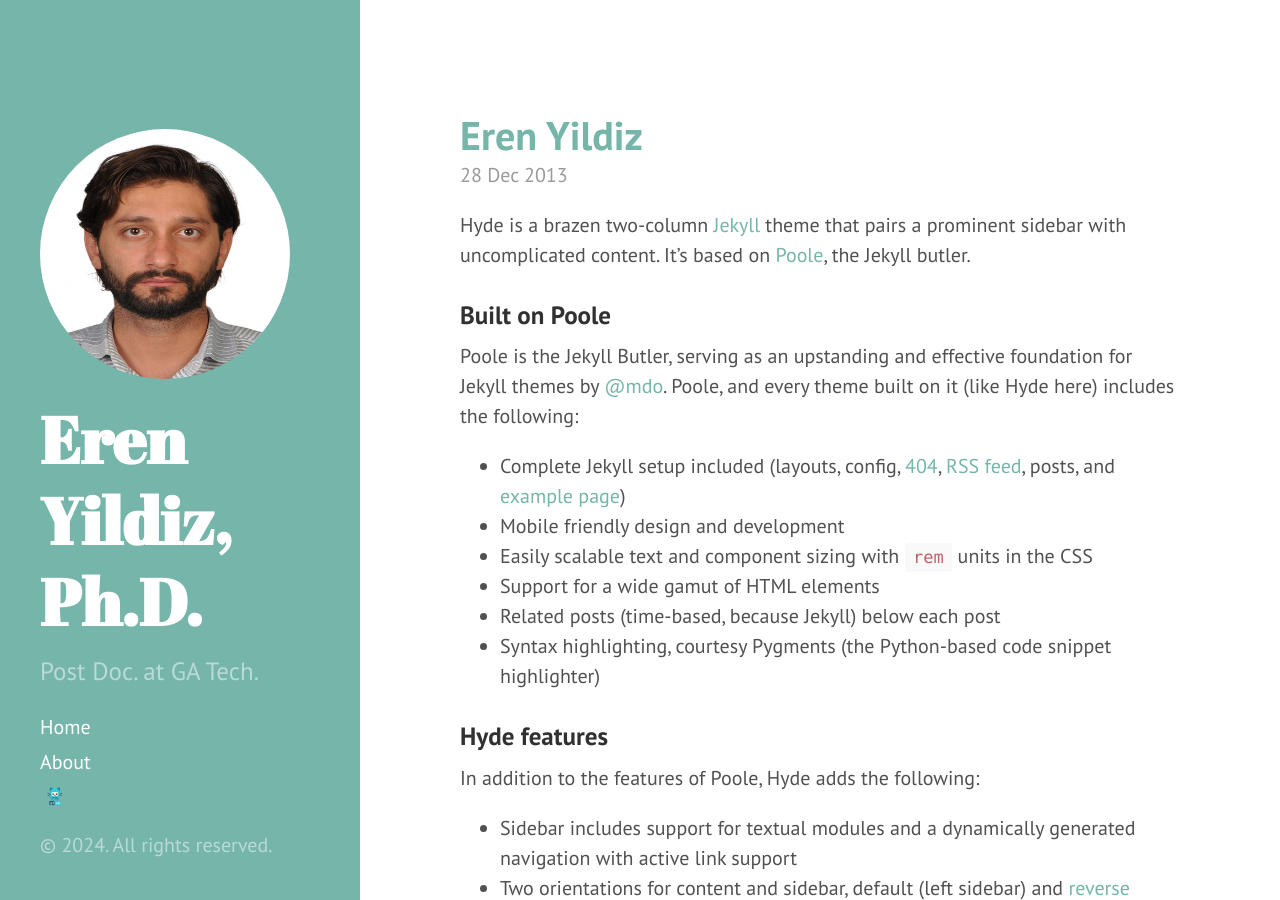
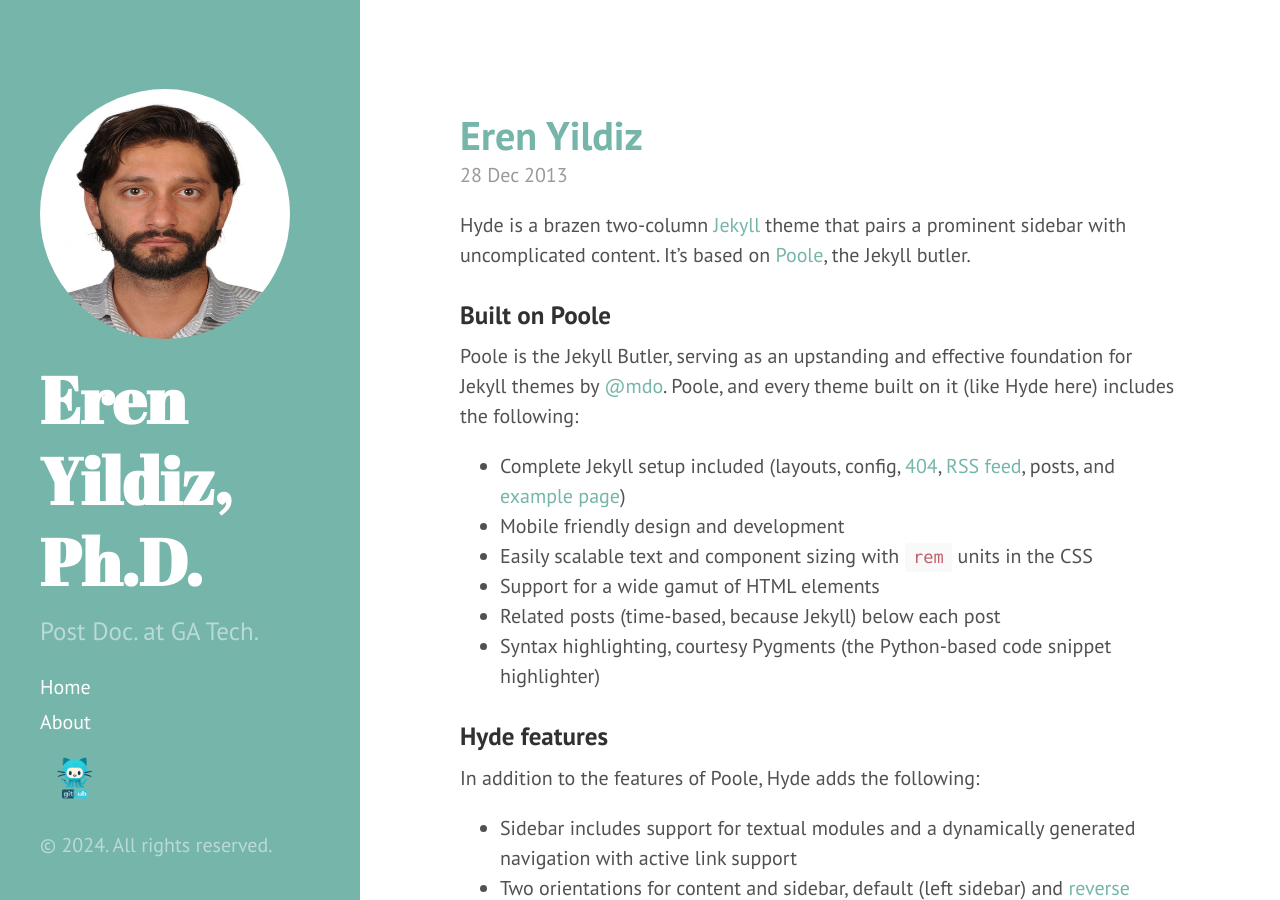
Before and after one commit to erenyildiz33/erenyildiz33.github.io, a Jekyll site: the page built from index.html, in a window 1280 px wide and 900 px high. Built offline with Jekyll 4.4.1, drawn with Linux system fonts in a browser that asks for light colours; the list of posts is cut into pages by our own code.

Commit message:
first Test

```diff
--- a/_includes/sidebar.html
+++ b/_includes/sidebar.html
@@ -28,7 +28,7 @@
       {% endfor %}
 
       <a class="sidebar-nav-item" href="https://github.com/erenyildiz33">
-        <img src="{{ site.baseurl }}/assets/images/github-logo.webp" alt="GitHub" style="width:30px;height:30px;"/>
+        <img src="{{ site.baseurl }}/assets/images/github-logo.webp" alt="GitHub" style="width:70px;height:70px;"/>
       </a>
 
 
```
